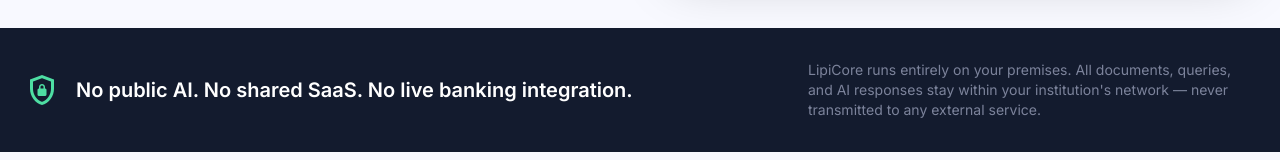
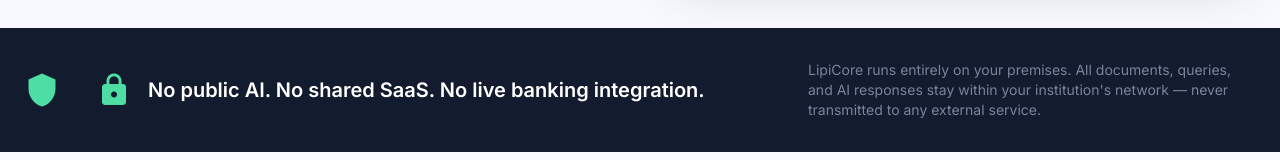
Before and after one commit to ekduiteen/BankAi, a React (Vite) app in the folder frontend/: page / in a window 1280 px wide. Shown: the part 609-769 px from the top of the page. Built offline with nearby package versions, Linux system fonts and the light colour scheme; no server answers.

Commit message:
Switch to Material Icons from Google Fonts for better compatibility

```diff
--- a/frontend/index.html
+++ b/frontend/index.html
@@ -7,11 +7,8 @@
     <title>BankAi — Enterprise Intelligence</title>
     <link rel="preconnect" href="https://fonts.googleapis.com" />
     <link rel="preconnect" href="https://fonts.gstatic.com" crossorigin />
-    <link rel="preload" as="style" href="https://fonts.googleapis.com/css2?family=Material+Symbols+Outlined:opsz,wght,FILL,GRAD@20..48,100..700,0..1,-50..200&display=block" />
-    <link
-      href="https://fonts.googleapis.com/css2?family=Public+Sans:wght@400;500;600;700;800;900&family=Inter:wght@400;500;600;700&family=Material+Symbols+Outlined:opsz,wght,FILL,GRAD@20..48,100..700,0..1,-50..200&display=block"
-      rel="stylesheet"
-    />
+    <link href="https://fonts.googleapis.com/css2?family=Public+Sans:wght@400;500;600;700;800;900&family=Inter:wght@400;500;600;700&display=swap" rel="stylesheet" />
+    <link href="https://fonts.googleapis.com/icon?family=Material+Icons" rel="stylesheet" />
   </head>
   <body class="bg-surface text-on-surface font-inter antialiased">
     <div id="root"></div>
--- a/frontend/src/index.css
+++ b/frontend/src/index.css
@@ -12,23 +12,24 @@
     min-height: 100vh;
   }
 
-  /* Material Symbols icon font */
+  /* Material Icons */
   .material-symbols-outlined {
-    font-family: 'Material Symbols Outlined', 'Material Icons', sans-serif;
-    font-weight: 400;
+    font-family: 'Material Icons';
+    font-weight: normal;
     font-style: normal;
     font-size: 24px;
+    display: inline-block;
     line-height: 1;
+    text-transform: none;
     letter-spacing: normal;
-    text-transform: none;
-    display: inline-block;
+    word-wrap: normal;
+    white-space: nowrap;
+    direction: ltr;
+    user-select: none;
     vertical-align: middle;
-    user-select: none;
     text-rendering: optimizeLegibility;
     -webkit-font-smoothing: antialiased;
     -moz-osx-font-smoothing: grayscale;
-    font-feature-settings: 'liga' 1;
-    font-variation-settings: 'FILL' 0, 'wght' 400, 'GRAD' 0, 'opsz' 24;
   }
 
   /* Slim scrollbar */
```
